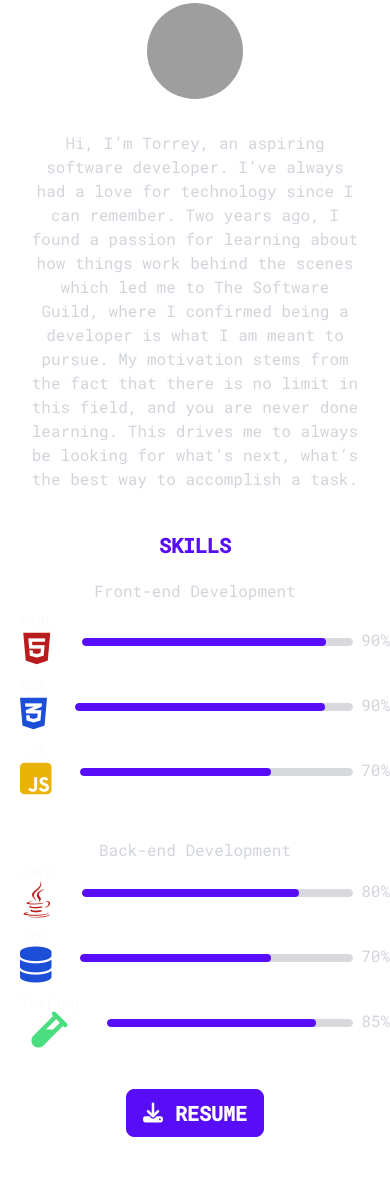
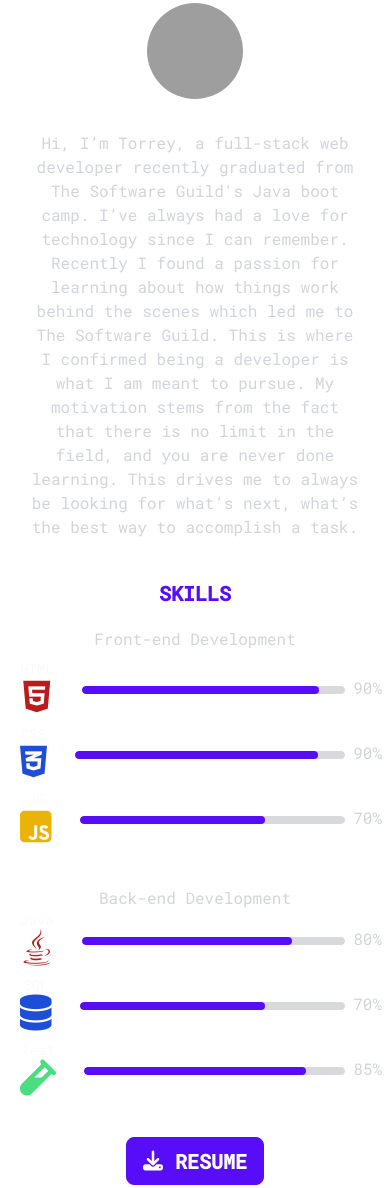
Before and after one commit to TorreyHowell/portfolio, a website: page index.html in a window 390 px wide. Shown: the part 1049-2237 px from the top of the page. Drawn offline with Linux system fonts and the light colour scheme; grey boxes are pictures that could not be loaded.

Commit message:
mobile sizing fix

```diff
--- a/index.html
+++ b/index.html
@@ -145,14 +145,15 @@
 
           <div class="text-base-300 pb-10">
             <p class="text-center px-2 md:text-left">
-              Hi, I’m Torrey, an aspiring software developer. I’ve always had a
-              love for technology since I can remember. Two years ago, I found a
-              passion for learning about how things work behind the scenes which
-              led me to The Software Guild, where I confirmed being a developer
-              is what I am meant to pursue. My motivation stems from the fact
-              that there is no limit in this field, and you are never done
-              learning. This drives me to always be looking for what’s next,
-              what’s the best way to accomplish a task.
+              Hi, I’m Torrey, a full-stack web developer recently graduated from
+              The Software Guild's Java boot camp. I’ve always had a love for
+              technology since I can remember. Recently I found a passion for
+              learning about how things work behind the scenes which led me to
+              The Software Guild. This is where I confirmed being a developer is
+              what I am meant to pursue. My motivation stems from the fact that
+              there is no limit in the field, and you are never done learning.
+              This drives me to always be looking for what’s next, what’s the
+              best way to accomplish a task.
             </p>
           </div>
         </div>
@@ -166,7 +167,7 @@
         <div class="flex-none lg:flex mt-5 justify-center mb-10">
           <div>
             <h4 class="text-base-300 text-center">Front-end Development</h4>
-            <div class="flex items-center justify-center mt-2">
+            <div class="flex items-center justify-center mt-2 mr-2">
               <div class="px-5 text-center">
                 <p class="text-base-200 text-sm">HTML</p>
                 <i class="fab fa-html5 text-red-700 text-4xl"></i>
@@ -180,9 +181,9 @@
                 ></progress>
               </div>
 
-              <h4>90%</h4>
+              <h4 class="">90%</h4>
             </div>
-            <div class="flex items-center justify-center mt-2">
+            <div class="flex items-center justify-center mt-2 mr-2">
               <div class="px-5 text-center">
                 <p class="text-base-200 text-sm">CSS</p>
                 <i class="fab fa-css3-alt text-blue-700 text-4xl"></i>
@@ -199,7 +200,7 @@
               <h4>90%</h4>
             </div>
 
-            <div class="flex items-center justify-center mt-2">
+            <div class="flex items-center justify-center mt-2 mr-2">
               <div class="px-5 text-center">
                 <p class="text-base-200 text-sm">JS</p>
                 <i class="fab fa-js-square text-yellow-500 text-4xl"></i>
@@ -219,7 +220,7 @@
 
           <div class="mt-10 md:mt-0">
             <h4 class="text-base-300 text-center">Back-end Development</h4>
-            <div class="flex items-center justify-center">
+            <div class="flex items-center justify-center mr-2">
               <div class="px-5 text-center">
                 <p class="text-base-200 text-sm">Java</p>
                 <i class="fab fa-java text-red-700 text-4xl"></i>
@@ -235,7 +236,7 @@
 
               <h4>80%</h4>
             </div>
-            <div class="flex items-center justify-center mt-2">
+            <div class="flex items-center justify-center mt-2 mr-2">
               <div class="px-5 text-center">
                 <p class="text-base-200 text-sm">SQL</p>
                 <i class="fas fa-database text-blue-700 text-4xl"></i>
@@ -243,18 +244,17 @@
 
               <div class="p-2 space-y-2 artboard phone">
                 <progress
-                  class="progress progress-primary"
+                  class="progress progress-primary text-xs"
                   value="70"
                   max="100"
                 ></progress>
               </div>
-
               <h4>70%</h4>
             </div>
 
-            <div class="flex items-center justify-center mt-2">
+            <div class="flex items-center justify-center mt-2 mr-2">
               <div class="px-5 text-center">
-                <p class="text-base-200 text-sm">Testing</p>
+                <p class="text-base-200 text-sm">Test</p>
                 <i class="fas fa-vial text-green-400 text-4xl"></i>
               </div>
 
@@ -325,7 +325,7 @@
                 </p>
                 <div class="justify-end card-actions">
                   <a
-                    href="https://github.com/TorreyHowell/SuperHeroSightings"
+                    href="https://github.com/TorreyHowell/flooring-orders"
                     target="_blank"
                     class="btn btn-primary"
                     >Source Code</a
@@ -416,7 +416,7 @@
 
             <div class="text-center">
               <i class="fas fa-mobile-alt text-7xl"></i>
-              <h4 class="text-xl text-primary">Call Me At</h4>
+              <h4 class="text-xl text-primary mt-2">Call Me At</h4>
               <p class="mt-2">Mobile: (440)596-9586</p>
             </div>
           </div>
```
Also changed, not shown: output.css.
